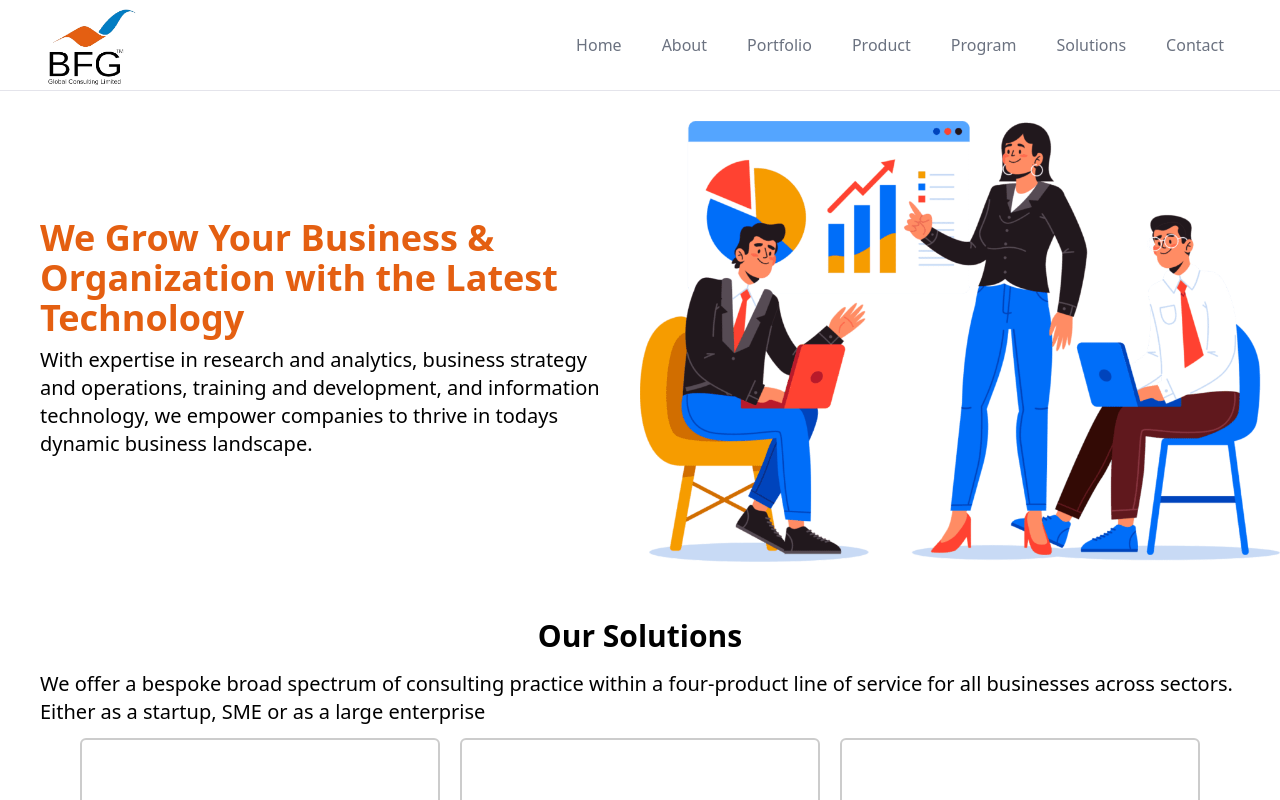
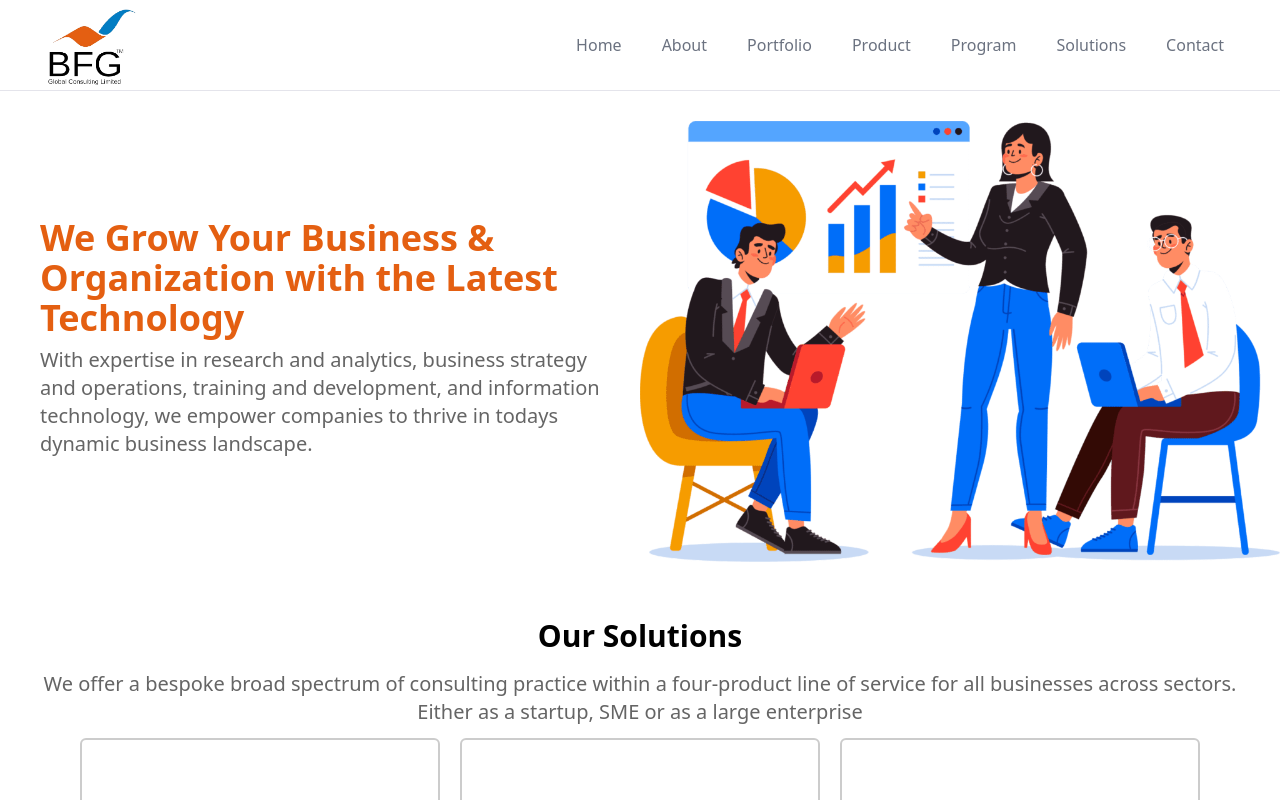
Before and after one commit to bfgglobalconsults/bfg-website, a Next.js app: page / in a window 1280 px wide. Shown: the top 800 px of the page. Built offline with nearby package versions, Linux system fonts and the light colour scheme.

Commit message:
text-color changed

```diff
--- a/src/app/page.js
+++ b/src/app/page.js
@@ -69,7 +69,7 @@ export default function Main() {
               <h3 className="font-bold text-3xl lg:text-4xl text-[#E45F11]">
                 We Grow Your Business & Organization with the Latest Technology
               </h3>
-              <p className="text-xl my-2">
+              <p className="text-xl text-[#656565] my-2">
                 With expertise in research and analytics, business strategy and
                 operations, training and development, and information
                 technology, we empower companies to thrive in todays dynamic
@@ -87,7 +87,7 @@ export default function Main() {
         </div>
         <div className="p-[40px]">
           <h3 className="my-4 text-3xl  font-bold text-center">Our Solutions</h3>
-          <p className="text-xl my-3">
+          <p className="text-xl text-[#656565] text-center my-3">
             We offer a bespoke broad spectrum of consulting practice within a
             four-product line of service for all businesses across sectors.
             Either as a startup, SME or as a large enterprise{" "}
--- a/src/components/Header.js
+++ b/src/components/Header.js
@@ -88,7 +88,7 @@ const Header = () => {
 
         <div
           className={`${
-            active === true ? "w-full p-[10px] px-[20px] bg-[#016EF8] fixed top-0 left-0 z-10" : null
+            active === true ? "w-full p-[10px] px-[40px] bg-[#016EF8] fixed top-0 left-0 z-10" : null
           } px-[40px] text-white border-b border-[#e4e4eb]`}
         >
             <div className="flex justify-between items-center">
@@ -144,7 +144,7 @@ const Header = () => {
         <MediaQuery max="lg">
         <div
           className={`${
-            active === true ? "w-full p-[10px] px-[20px] bg-[#016EF8] fixed top-0 left-0 z-10" : null
+            active === true ? "w-full p-[10px] px-[40px] bg-[#016EF8] fixed top-0 left-0 z-10" : null
           } px-[40px] text-white border-b border-[#e4e4eb]`}
         >
             <div className="flex justify-between items-center gap-2">
```
